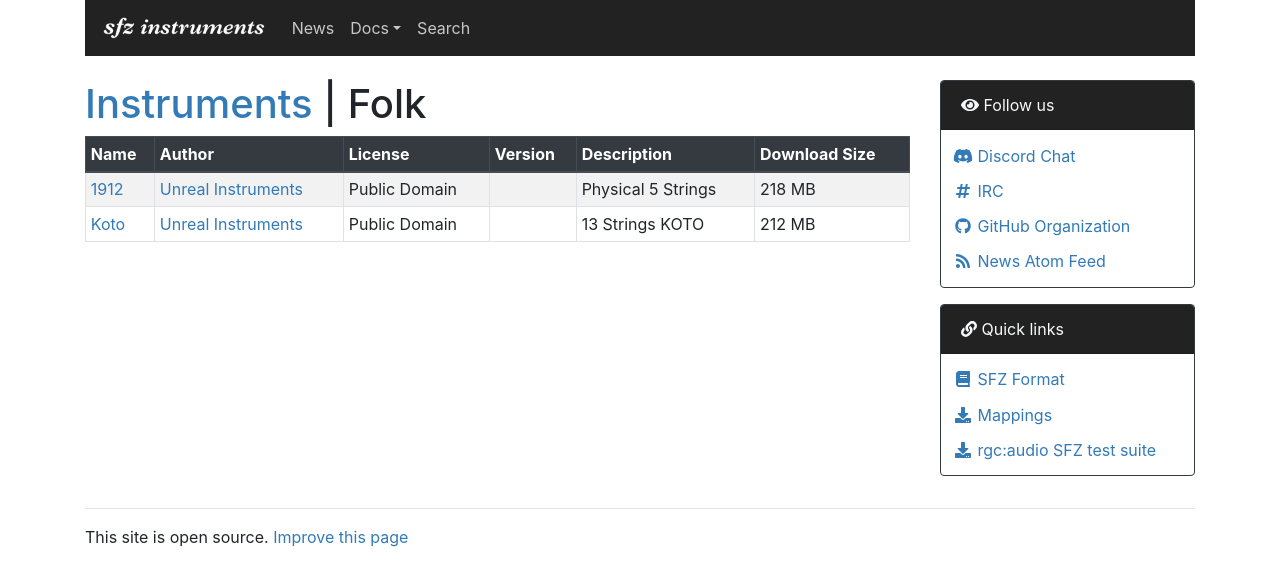
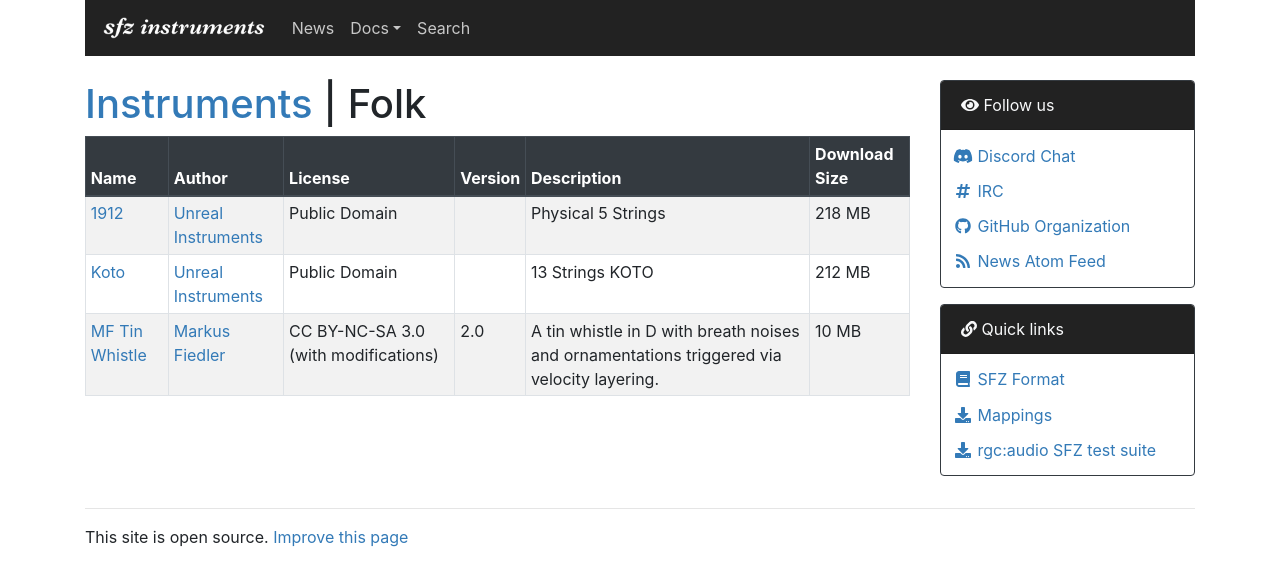
Before and after one commit to sfzinstruments/sfzinstruments.github.io, a Jekyll site: the page built from folk/index.md, in a window 1280 px wide. Shown: the top 586 px of the page. Built offline with Jekyll 4.4.1, drawn with Linux system fonts in a browser that asks for light colours; nearby versions of some CDN libraries.

Commit message:
Add 'MF Tin Whistle' to 'Folk' category
Signed-off-by: Christopher Arndt <chris@chrisarndt.de>

```diff
--- a/_data/sfz/authors.yml
+++ b/_data/sfz/authors.yml
@@ -33,3 +33,6 @@
 
 - name: "Versilian Studios LLC"
   url: "https://vis.versilstudios.com/"
+
+- name: "Markus Fiedler"
+  url: "https://www.fiedler-audio.de/"
--- a/_data/sfz/instruments.yml
+++ b/_data/sfz/instruments.yml
@@ -211,6 +211,22 @@ categories:
       samplerate: "48"
       size: "212 MB"
       short_description: ""
+
+  - name:    "MF Tin Whistle"
+    page:    "mf_tin_whistle"
+    version: "2.0"
+    author:  "Markus Fiedler"
+    license: "CC BY-NC-SA 3.0 (with modifications)"
+    url:     "https://www.fiedler-audio.de/creative-commons-library/"
+    download_size: "10 MB"
+    short_description: "A tin whistle in D with breath noises and ornamentations triggered via velocity layering."
+    downloads:
+    - label: "Instrument"
+      url: "http://www.fiedler-audio.de/cc-sounds/mf-tin-whistle2-ogg.zip"
+      format: "ogg vorbis"
+      samplerate: "44.1"
+      size: "10 MB"
+      short_description: "zip archive"
 
 - name: "Guitars"
   page: "guitars"
--- /dev/null
+++ b/folk/mf_tin_whistle.md
@@ -0,0 +1,4 @@
+---
+title:  "MF Tin Whistle"
+layout: "sfz/instrument"
+---
```
